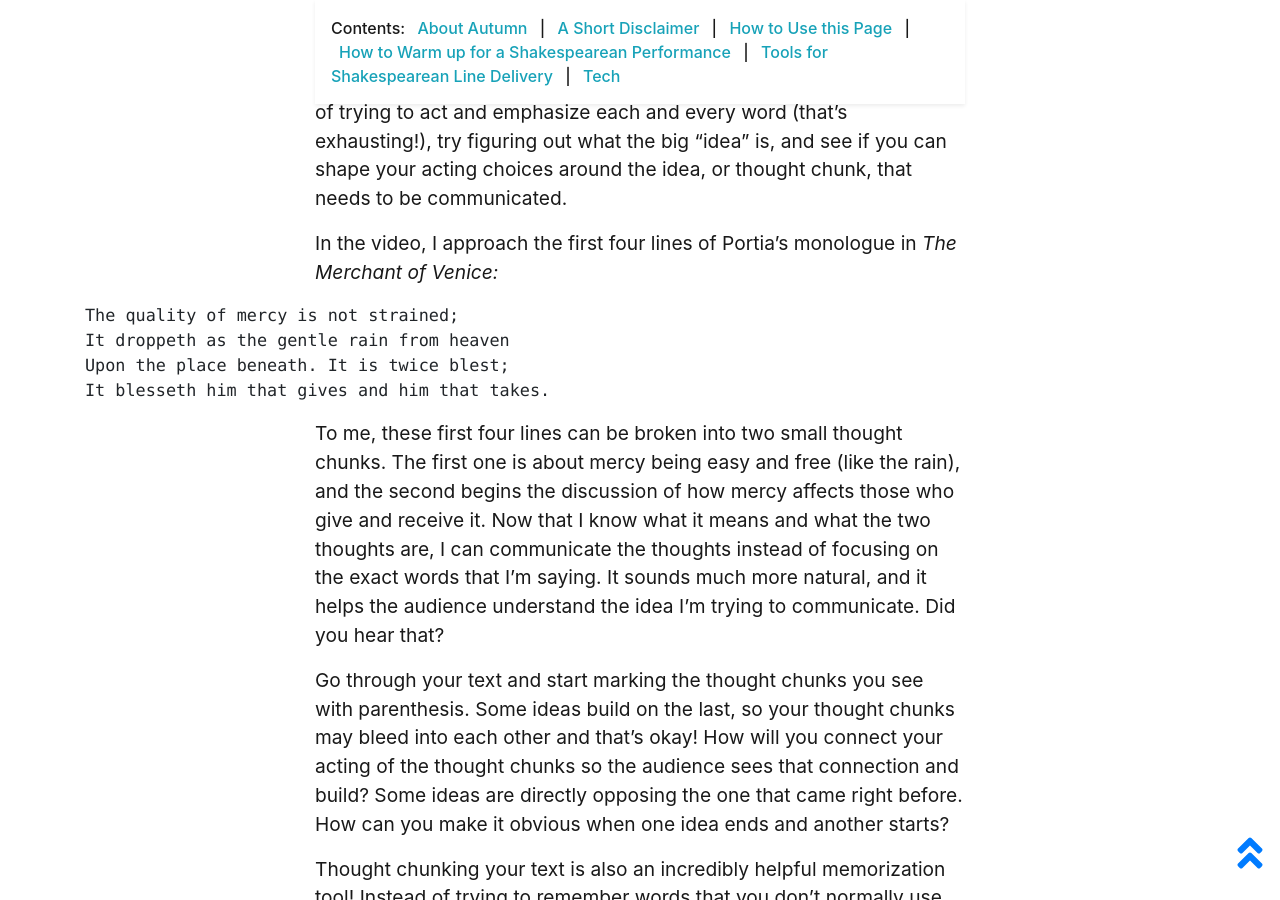
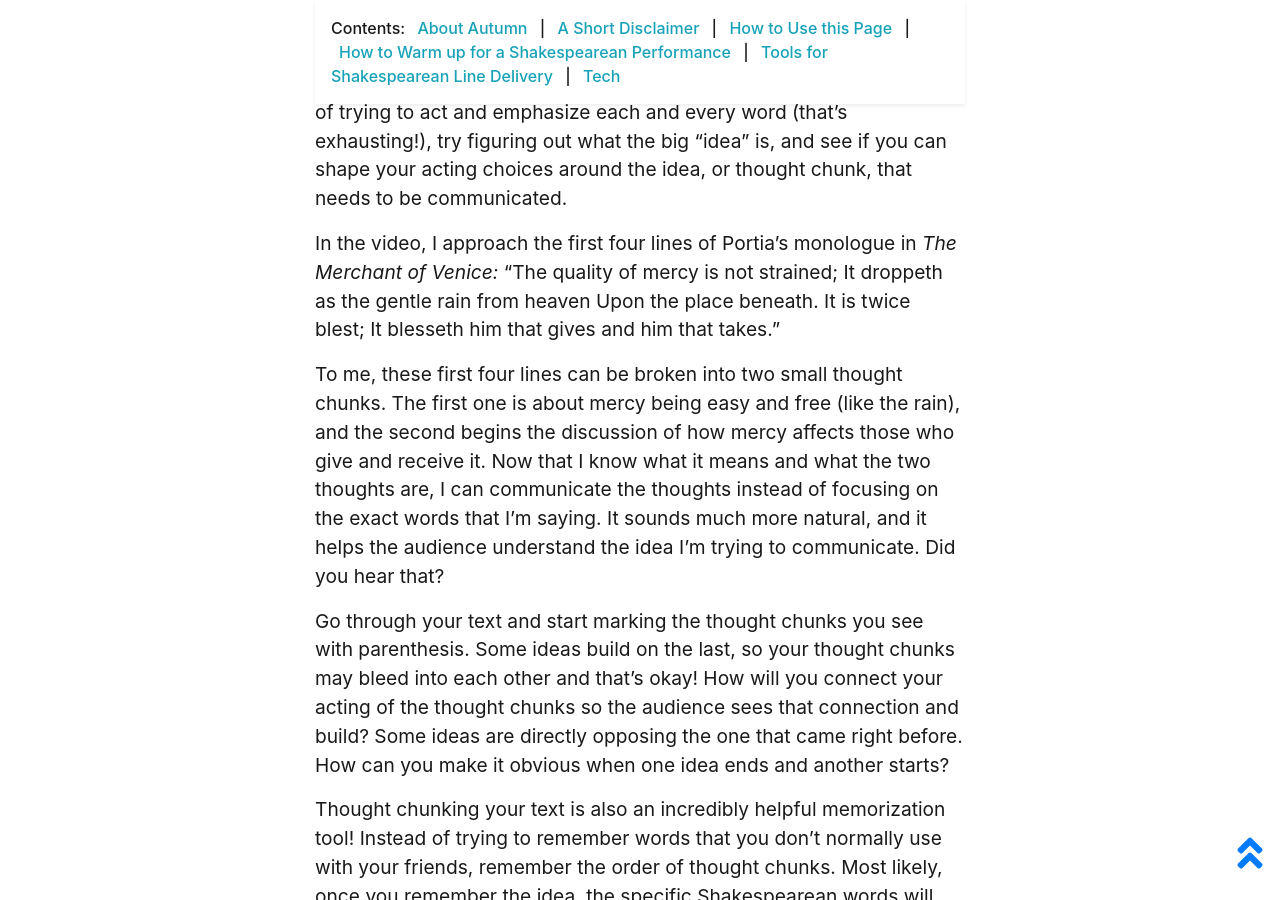
Before and after one commit to thecdil/dramaturgy, a Jekyll site: the page built from pages/acting.md, in a window 1280 px wide and 900 px high, scrolled down 6145 px. Built offline with Jekyll 4.4.1, drawn with Linux system fonts in a browser that asks for light colours.

```diff
--- a/pages/acting.md
+++ b/pages/acting.md
@@ -123,11 +123,10 @@ Typically, audience ears have to spend about 5-10 minutes adjusting to the sound
 In monologues, the text usually explores one big idea at a time. Instead of trying to act and emphasize each and every word (that’s exhausting!), try figuring out what the big “idea” is, and see if you can shape your acting choices around the idea, or thought chunk, that needs to be communicated.
 
 In the video, I approach the first four lines of Portia’s monologue in *The Merchant of Venice:*
-
-    The quality of mercy is not strained;
-    It droppeth as the gentle rain from heaven
-    Upon the place beneath. It is twice blest;
-    It blesseth him that gives and him that takes.
+"The quality of mercy is not strained;
+It droppeth as the gentle rain from heaven
+Upon the place beneath. It is twice blest;
+It blesseth him that gives and him that takes."
 
 To me, these first four lines can be broken into two small thought chunks. The first one is about mercy being easy and free (like the rain), and the second begins the discussion of how mercy affects those who give and receive it. Now that I know what it means and what the two thoughts are, I can communicate the thoughts instead of focusing on the exact words that I’m saying. It sounds much more natural, and it helps the audience understand the idea I’m trying to communicate. Did you hear that?
 
```
